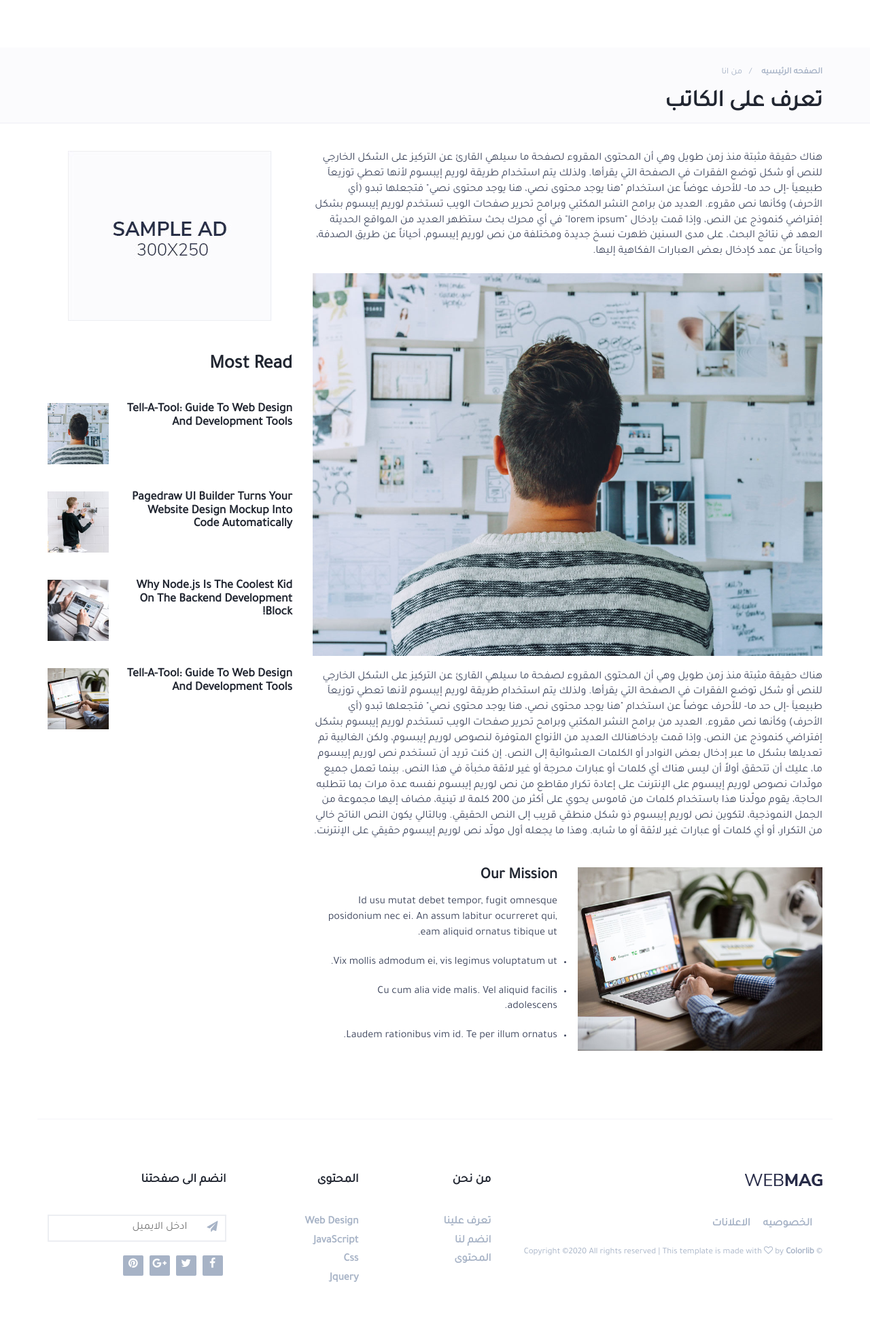
After one commit to Mahmoud-Raouf/blog-python-django, a Django app: page /user/profile/ in a window 1280 px wide. The commit adds this page. Shown: the whole page at 68% size. Run offline with Django 3.2, Linux system fonts and the light colour scheme; some libraries are stand-ins or nearby versions.

Commit message:
Add login and logout and create profile

```diff
--- a/blog/templates/blog/blog-post.html
+++ b/blog/templates/blog/blog-post.html
@@ -164,7 +164,7 @@
 					</div>
 					<!-- /Post content -->
 
-						<!-- post widget -->
+						<!-- Fixed post widget -->
 					<div class="row">
 						<div class="section-title">
 							<h2>أحدث المقالات</h2>
@@ -185,7 +185,8 @@
 						</div>
 						{% endfor %}
 					</div>
-						<!-- /post widget -->
+						<!-- /Fixed post widget -->
+
 				</div>
 				<!-- /row -->
 			</div>
--- a/blog/templates/blog/post_list.html
+++ b/blog/templates/blog/post_list.html
@@ -3,6 +3,7 @@
 {% load static %}
 {% block content %}
 {% if messages %}
+<!-- For appear message automatically when user created account in our blog -->
 	 {% for message in messages %}
 	   <div class="alert alert-{{message.tags}}">
 			{{message}}
--- a/project/settings.py
+++ b/project/settings.py
@@ -131,3 +131,5 @@ MEDIA_URL = '/media/'
 MEDIA_ROOT = os.path.join(BASE_DIR, 'media')
 
 CRISPY_TEMPLATE_PACK = 'bootstrap4'
+LOGIN_REDIRECT_URL = 'blog:post_list'
+LOGOUT_REDIRECT_URL = 'blog:post_list'
--- a/static/blog/css/style.css
+++ b/static/blog/css/style.css
@@ -311,7 +311,7 @@ RESPONSIVE
      background-color: #0078ff;
 }
  .nav-menu li.cat-4 a:after {
-     background-color: #8d00ff;
+     background-color: #e70000;
 }
  .nav-menu li a:hover, .nav-menu li a:focus {
      background-color: transparent;
@@ -327,7 +327,7 @@ RESPONSIVE
      color: #0078ff;
 }
  .nav-menu li.cat-4 a:hover, .nav-menu li.cat-4 a:focus {
-     color: #8d00ff;
+     color: #e70000;
 }
 
 
@@ -451,8 +451,6 @@ RESPONSIVE
  .page-header {
      position: relative;
      margin: 0;
-	 padding-top: 60px;
-     padding-bottom: 60px;
      background-color: #fbfbfd;
      border-bottom: 2px solid #F4f4f9;
 }
--- a/templates/base.html
+++ b/templates/base.html
@@ -59,14 +59,19 @@
 						<!-- nav -->
 						<ul class="nav-menu nav navbar-nav">
 							<li><a href="/blog">الصفحه الرئيسيه</a></li>
+							{% if user.is_authenticated %}
 							<li><a href="category.html">من انا</a></li>
-							<li class="cat-1"><a href="category.html">اشهر المدونات</a></li>
+							{% endif %}
+
+							<li class="cat-2"><a href="category.html">اشهر المدونات</a></li>
 
 						</ul>
-						<!-- /nav -->
-						<ul class="nav-menu nav navbar-nav" style="margin-right: 37rem;">
-							<li><a href="/blog">تسجيل الدخول</a></li>
-							<li><a href="{% url 'user:signup' %}">تسجيل</a></li>
+						<!-- We use "is_authenticated" for check user is login or not -->
+						{% if user.is_authenticated %}
+						<!-- if use login status -->
+						<ul class="nav-menu nav navbar-nav" style="margin-right: 34rem;">
+							<li class="cat-1"><a href="{% url 'user:login'%}">إنشاء مقاله</a></li>
+							<li ><a href="{% url 'user:logout' %}">تسجيل الخروج</a></li>
 
 						</ul>
 						<div class="nav-btns">
@@ -76,6 +81,21 @@
 								<button class="search-close"><i class="fa fa-times"></i></button>
 							</div>
 						</div>
+						{% else %}
+						<!-- if use logout status -->
+						<!-- /nav -->
+						<ul class="nav-menu nav navbar-nav" style="margin-right: 45rem;">
+							<li><a href="{% url 'user:login'%}">تسجيل الدخول</a></li>
+							<li><a href="{% url 'user:signup' %}">تسجيل</a></li>
+						</ul>
+						<div class="nav-btns">
+							<button class="search-btn"><i class="fa fa-search"></i></button>
+							<div class="search-form">
+								<input class="search-input " type="text" name="search" placeholder="ابحث هنا ....">
+								<button class="search-close"><i class="fa fa-times"></i></button>
+							</div>
+						</div>
+						{% endif %}
 
 					</div>
 				</div>
--- /dev/null
+++ b/user/templates/user/profile.html
@@ -0,0 +1,113 @@
+{% extends "base.html" %}
+{% load static %}
+
+{% if title %}
+    <title>{{title}}</title>
+{% endif %}
+
+{% block content %}
+			<!-- Page Header -->
+			<div class="page-header" style="padding-top: 10px; padding-bottom: 10px;">
+				<div class="container">
+					<div class="row">
+						<div class="col-md-10">
+							<ul class="page-header-breadcrumb">
+								<li><a href="index.html">الصفحه الرئيسيه</a></li>
+								<li>من انا</li>
+							</ul>
+							<h1>تعرف على الكاتب</h1>
+						</div>
+					</div>
+				</div>
+			</div>
+			<!-- /Page Header -->
+		</header>
+		<!-- /Header -->
+
+		<!-- section -->
+		<div class="section">
+			<!-- container -->
+			<div class="container">
+				<!-- row -->
+				<div class="row">
+					<div class="col-md-8">
+						<div class="section-row">
+							<p>هناك حقيقة مثبتة منذ زمن طويل وهي أن المحتوى المقروء لصفحة ما سيلهي القارئ عن التركيز على الشكل الخارجي للنص أو شكل توضع الفقرات في الصفحة التي يقرأها. ولذلك يتم استخدام طريقة لوريم إيبسوم لأنها تعطي توزيعاَ طبيعياَ -إلى حد ما- للأحرف عوضاً عن استخدام "هنا يوجد محتوى نصي، هنا يوجد محتوى نصي" فتجعلها تبدو (أي الأحرف) وكأنها نص مقروء. العديد من برامح النشر المكتبي وبرامح تحرير صفحات الويب تستخدم لوريم إيبسوم بشكل إفتراضي كنموذج عن النص، وإذا قمت بإدخال "lorem ipsum" في أي محرك بحث ستظهر العديد من المواقع الحديثة العهد في نتائج البحث. على مدى السنين ظهرت نسخ جديدة ومختلفة من نص لوريم إيبسوم، أحياناً عن طريق الصدفة، وأحياناً عن عمد كإدخال بعض العبارات الفكاهية إليها.</p>
+							<figure class="figure-img">
+								<img class="img-responsive" src="{% static 'blog/img/about-1.jpg' %}" alt="">
+							</figure>
+							<p>هناك حقيقة مثبتة منذ زمن طويل وهي أن المحتوى المقروء لصفحة ما سيلهي القارئ عن التركيز على الشكل الخارجي للنص أو شكل توضع الفقرات في الصفحة التي يقرأها. ولذلك يتم استخدام طريقة لوريم إيبسوم لأنها تعطي توزيعاَ طبيعياَ -إلى حد ما- للأحرف عوضاً عن استخدام "هنا يوجد محتوى نصي، هنا يوجد محتوى نصي" فتجعلها تبدو (أي الأحرف) وكأنها نص مقروء. العديد من برامح النشر المكتبي وبرامح تحرير صفحات الويب تستخدم لوريم إيبسوم بشكل إفتراضي كنموذج عن النص، وإذا قمت بإدخاهنالك العديد من الأنواع المتوفرة لنصوص لوريم إيبسوم، ولكن الغالبية تم تعديلها بشكل ما عبر إدخال بعض النوادر أو الكلمات العشوائية إلى النص. إن كنت تريد أن تستخدم نص لوريم إيبسوم ما، عليك أن تتحقق أولاً أن ليس هناك أي كلمات أو عبارات محرجة أو غير لائقة مخبأة في هذا النص. بينما تعمل جميع مولّدات نصوص لوريم إيبسوم على الإنترنت على إعادة تكرار مقاطع من نص لوريم إيبسوم نفسه عدة مرات بما تتطلبه الحاجة، يقوم مولّدنا هذا باستخدام كلمات من قاموس يحوي على أكثر من 200 كلمة لا تينية، مضاف إليها مجموعة من الجمل النموذجية، لتكوين نص لوريم إيبسوم ذو شكل منطقي قريب إلى النص الحقيقي. وبالتالي يكون النص الناتح خالي من التكرار، أو أي كلمات أو عبارات غير لائقة أو ما شابه. وهذا ما يجعله أول مولّد نص لوريم إيبسوم حقيقي على الإنترنت.</p>
+						</div>
+						<div class="row section-row">
+							<div class="col-md-6">
+								<figure class="figure-img">
+									<img class="img-responsive" src="{% static 'blog/img/about-2.jpg'%}" alt="">
+								</figure>
+							</div>
+							<div class="col-md-6">
+								<h3>Our Mission</h3>
+								<p>Id usu mutat debet tempor, fugit omnesque posidonium nec ei. An assum labitur ocurreret qui, eam aliquid ornatus tibique ut.</p>
+								<ul class="list-style">
+									<li><p>Vix mollis admodum ei, vis legimus voluptatum ut.</p></li>
+									<li><p>Cu cum alia vide malis. Vel aliquid facilis adolescens.</p></li>
+									<li><p>Laudem rationibus vim id. Te per illum ornatus.</p></li>
+								</ul>
+							</div>
+						</div>
+					</div>
+
+					<!-- aside -->
+					<div class="col-md-4">
+						<!-- ad -->
+						<div class="aside-widget text-center">
+							<a href="#" style="display: inline-block;margin: auto;">
+								<img class="img-responsive" src="{% static 'blog/img/ad-1.jpg'%}" alt="">
+							</a>
+						</div>
+						<!-- /ad -->
+
+						<!-- post widget -->
+						<div class="aside-widget">
+							<div class="section-title">
+								<h2>Most Read</h2>
+							</div>
+
+							<div class="post post-widget">
+								<a class="post-img" href="blog-post.html"><img src="{% static 'blog/img/widget-1.jpg'%}" alt=""></a>
+								<div class="post-body">
+									<h3 class="post-title"><a href="blog-post.html">Tell-A-Tool: Guide To Web Design And Development Tools</a></h3>
+								</div>
+							</div>
+
+							<div class="post post-widget">
+								<a class="post-img" href="blog-post.html"><img src="{% static 'blog/img/widget-2.jpg'%}" alt=""></a>
+								<div class="post-body">
+									<h3 class="post-title"><a href="blog-post.html">Pagedraw UI Builder Turns Your Website Design Mockup Into Code Automatically</a></h3>
+								</div>
+							</div>
+
+							<div class="post post-widget">
+								<a class="post-img" href="blog-post.html"><img src="{% static 'blog/img/widget-3.jpg'%}" alt=""></a>
+								<div class="post-body">
+									<h3 class="post-title"><a href="blog-post.html">Why Node.js Is The Coolest Kid On The Backend Development Block!</a></h3>
+								</div>
+							</div>
+
+							<div class="post post-widget">
+								<a class="post-img" href="blog-post.html"><img src="{% static 'blog/img/widget-4.jpg'%}" alt=""></a>
+								<div class="post-body">
+									<h3 class="post-title"><a href="blog-post.html">Tell-A-Tool: Guide To Web Design And Development Tools</a></h3>
+								</div>
+							</div>
+						</div>
+						<!-- /post widget -->
+					</div>
+					<!-- /aside -->
+				</div>
+				<!-- /row -->
+			</div>
+			<!-- /container -->
+		</div>
+		<!-- /section -->
+
+{% endblock %}
--- a/user/urls.py
+++ b/user/urls.py
@@ -4,4 +4,13 @@ app_name = 'blog'
 
 urlpatterns = [
     path('signup/' , views.signup , name='signup'),
+    path('login/' , views.login_user , name='login'),
+    path('logout/' , views.logout_user , name='logout'),
+    path('profile/' , views.profile , name='profile'),
+
+    # # easy way "LoginView" to create login and logout using django
+    # from django.contrib.auth.views import LoginView , LogoutView
+    # path('login/' , LoginView.as_view(template_name=('user/login.html')) , name='login'),
+    # path('logout/' , LogoutView.as_view() , name='logout')
+
 ]
--- a/user/views.py
+++ b/user/views.py
@@ -1,14 +1,15 @@
 from django.shortcuts import render , redirect
-from . forms import UserCreationForm
+from . forms import UserCreationForm , LoginForm
 from django.contrib import messages
+from django.contrib.auth import authenticate , login , logout
 
 
 def signup(request):
     if request.method == "POST":
-        form = UserCreationForm(request.POST)
-        if form.is_valid():
+        form = UserCreationForm(request.POST) #Using data from request to create a new account for user
+        if form.is_valid(): #To check data is valid and it is completed or not
             form.save()
-            username = form.cleaned_data['username']
+            username = form.cleaned_data['username'] # To get username for message
             messages.success(
                 request, 'تهانينا {} لقد تمت عمليه التسجيل بنجاح .'.format(username)
             )
@@ -19,3 +20,34 @@ def signup(request):
         'title' : 'التسجيل',
         'form' : form,
     })
+
+
+def login_user(request):
+    if request.method == "POST":
+        form = LoginForm() #To create "form" variable
+        username = request.POST['username'] #To import username from request
+        password = request.POST['password'] #To import password from request
+        user = authenticate(request ,username=username , password=password) #To login using username and password
+        if user is not None: #If user have data from authenticate
+            login(request, user)
+            return redirect('/blog')
+        else:
+            messages.warning(request, 'هناك خطأ فى اسم المستخدم او كلمه المرور .')
+    else:
+        form = LoginForm()
+    return render(request , 'user/login.html', {
+        'title' : 'تسجيل الدخول',
+        'form' : form,
+    })
+
+def logout_user(request):
+    logout(request) #To logout user
+    return render(request , 'user/logout.html',{
+        'title' : 'تسجيل الخروج',
+    })
+
+
+def profile(request):
+    return render(request , 'user/profile.html', {
+        'title' : 'الصفحه الشخصيه' ,
+    })
```
Also changed, not shown: user/forms.py (+7 -0 lines), user/templates/user/login.html (added, +37 -0 lines), user/templates/user/logout.html (added, +15 -0 lines), db.sqlite3.
